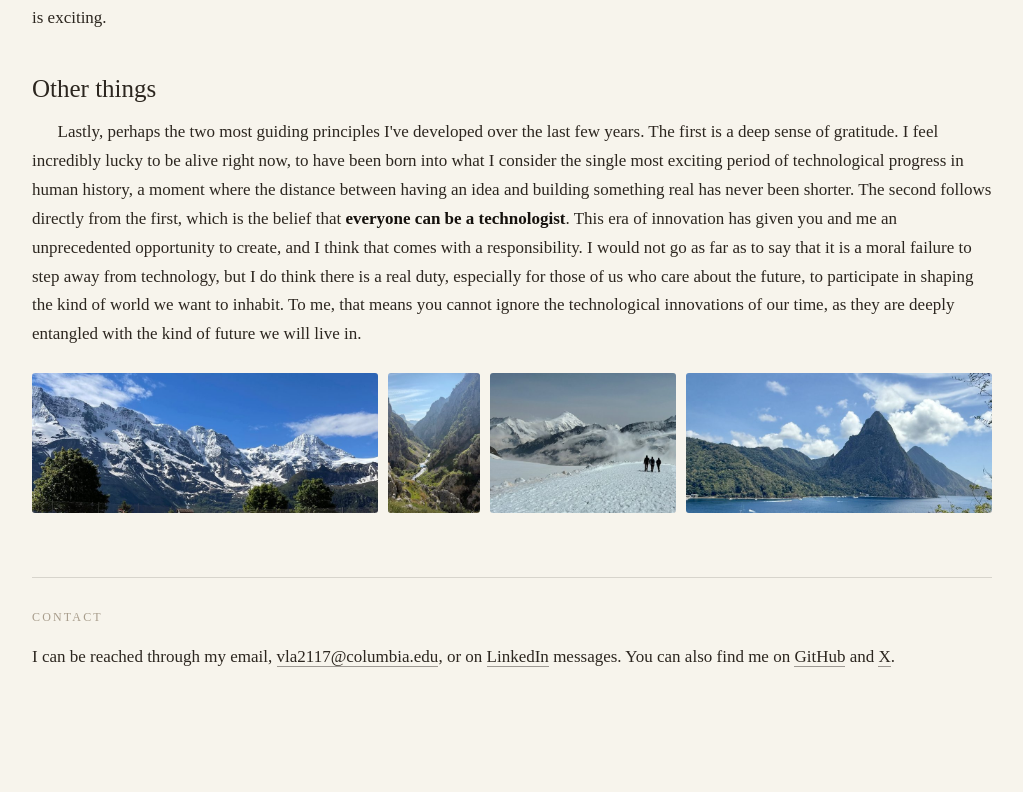
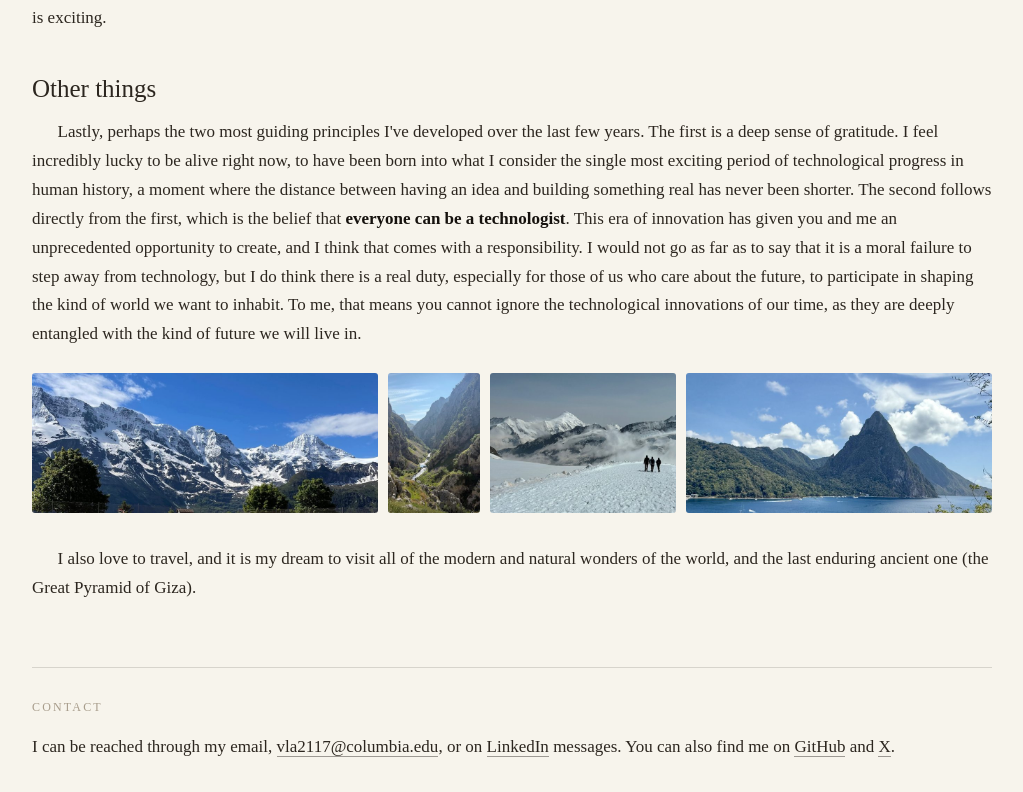
Before and after one commit to veronicas-world/aboutme, a Next.js app: page /about in a window 1280 px wide. Shown: the part 3704-4496 px from the top of the page, without its empty margins (128-1151 px from the left). Before the commit the page ends 4406 px from the top, so only its background shows below. Built offline with nearby package versions, Linux system fonts and the light colour scheme.

Commit message:
About: travel line wording

```diff
--- a/src/app/about/page.tsx
+++ b/src/app/about/page.tsx
@@ -78,6 +78,12 @@ export default function AboutPage() {
         </figure>
         <Article content={md} />
         <MountainGallery />
+        <div className="article" style={{ marginTop: 32 }}>
+          <p>
+            I also love to travel, and it is my dream to visit all of the modern and natural
+            wonders of the world, and the last enduring ancient one (the Great Pyramid of Giza).
+          </p>
+        </div>
 
         <section
           id="contact"
```
